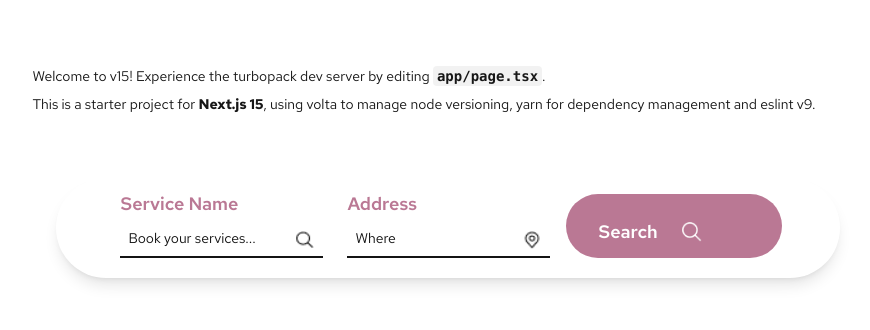
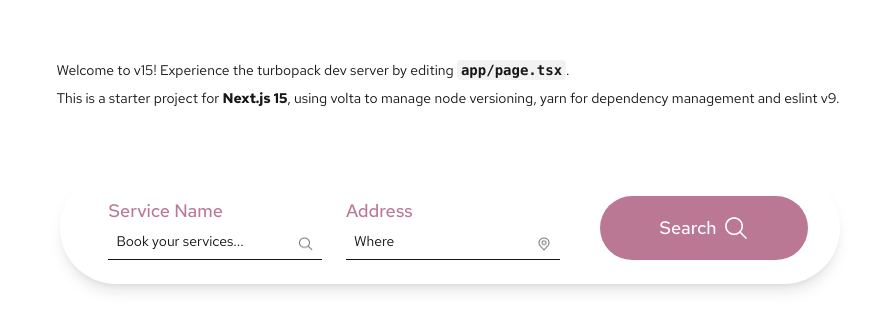
Before and after one commit to jameeshbx/jameeshbx-static-web-wellness, a Next.js app: page / in a window 1280 px wide. Shown: the part 216-546 px from the top of the page, without its empty margins (192-1062 px from the left). Built offline with nearby package versions, Linux system fonts and the light colour scheme.

Commit message:
#4 searchupdated

```diff
--- a/src/app/component/search.tsx
+++ b/src/app/component/search.tsx
@@ -1,9 +1,9 @@
 "use client"
-
 
 import { useState } from "react"
 
-export default function Search() {
+
+export default function SearchForm() {
   const [serviceName, setServiceName] = useState("")
   const [address, setAddress] = useState("")
 
@@ -13,17 +13,16 @@ export default function Search() {
   }
 
   return (
-    <div className="w-full px-4 py-6 md:px-6">
+    <div className="w-full px-4 py-6 md:px-6 ">
        <form
         onSubmit={handleSubmit}
-        className="mx-auto max-w-5xl rounded-full bg-white p-12  shadow-lg flex flex-col md:flex-row items-end gap-4 px-16 pt-3 py-10 pb-5"
+        className="-mr-6 -ml-5 py-6 pl-12 pr-8 mx-auto max-w-5xl rounded-full bg-white shadow-lg flex flex-col md:flex-row items-center gap-4 md:gap-6"
       >
-        <div className="w-full flex flex-col md:flex-row gap-6 flex-1">
-
+  <div className="w-full flex flex-col md:flex-row gap-4 md:gap-6 flex-1">
     <div className="w-full md:w-1/2">
       <label
         htmlFor="service-name"
-              className="block mb-2  font-semibold text-primary text-lg"
+        className="block mb-1 font-medium text-primary text-lg md:text-lg"
       >
         Service Name
       </label>
@@ -31,21 +30,24 @@ export default function Search() {
         <input
           id="service-name"
           type="text"
-                className="w-full border-b-2 border-secondary bg-transparent pb-2 pl-2 pr-10 text-sm text-secondary placeholder-secondary transition-colors focus:border-rose-400 focus:outline-none"
+          className="w-full border-b border-secondary bg-transparent text-secondary pb-2 pl-2 pr-10 text-sm placeholder-secondary focus:border-secondary focus:outline-none"
           placeholder="Book your services..."
           value={serviceName}
           onChange={(e) => setServiceName(e.target.value)}
           required
         />
-               <img className="h-5 w-5 text-gray-400 absolute right-2 bottom-2" src="search.png" alt="" />
+        <img
+          className="h-4 w-4 absolute right-2 bottom-2 opacity-60"
+          src="search.png"
+          alt=""
+        />
       </div>
     </div>
-
 
     <div className="w-full md:w-1/2">
       <label
         htmlFor="address"
-              className="block mb-2  font-semibold text-primary text-lg"
+        className="block mb-1 font-medium text-primary text-lg md:text-lg"
       >
         Address
       </label>
@@ -53,27 +55,32 @@ export default function Search() {
         <input
           id="address"
           type="text"
-                className="w-full border-b-2 border-secondary bg-transparent pb-2 pl-2 pr-10 text-sm text-secondary placeholder-secondary transition-colors focus:border-rose-400 focus:outline-none"
+          className="w-full text-secondary border-b border-secondary bg-transparent pb-2 pl-2 pr-10 text-sm placeholder-secondary focus:border-secondary focus:outline-none"
           placeholder="Where"
           value={address}
           onChange={(e) => setAddress(e.target.value)}
           required
         />
-              <img  className="h-5 w-5 text-gray-400 absolute right-2 bottom-2 "  src="location.png" alt="" />
+        <img
+          className="h-4 w-4 absolute right-2 bottom-2 opacity-60"
+          src="location.png"
+          alt=""
+        />
       </div>
     </div>
   </div>
 
-
+  <div className="flex justify-center items-center">
   <button
           type="submit"
-          className=" pt-6 text-2xl gap-6 -mr-1.5 pr-20 md:w-auto whitespace-nowrap rounded-full bg-primary px-8 py-3 text-lg font-semibold text-white transition-colors hover:bg-primary focus:outline-none focus:ring-2 focus:ring-primary focus:ring-offset-2 flex items-center justify-center gap-2"
+          className="w-48 h-16 py-4 pr-6 md:w-52 md:h-16 text-lg rounded-full bg-primary px-6 md:px-8 text-white font-medium transition-colors hover:bg-primary/90 focus:outline-none focus:ring-2 focus:ring-primary focus:ring-offset-2 flex items-center justify-center gap-2 ml-auto md:ml-4"
         >
           Search
-          <img className="h-5 w-5"
-           src="vector.png" alt="" />
+          <img src="Vector.png" alt="" />
         </button>
+  </div>
 </form>
+
     </div>
   )
 }
```
Lines whose indentation alone changed are shown as unchanged.
